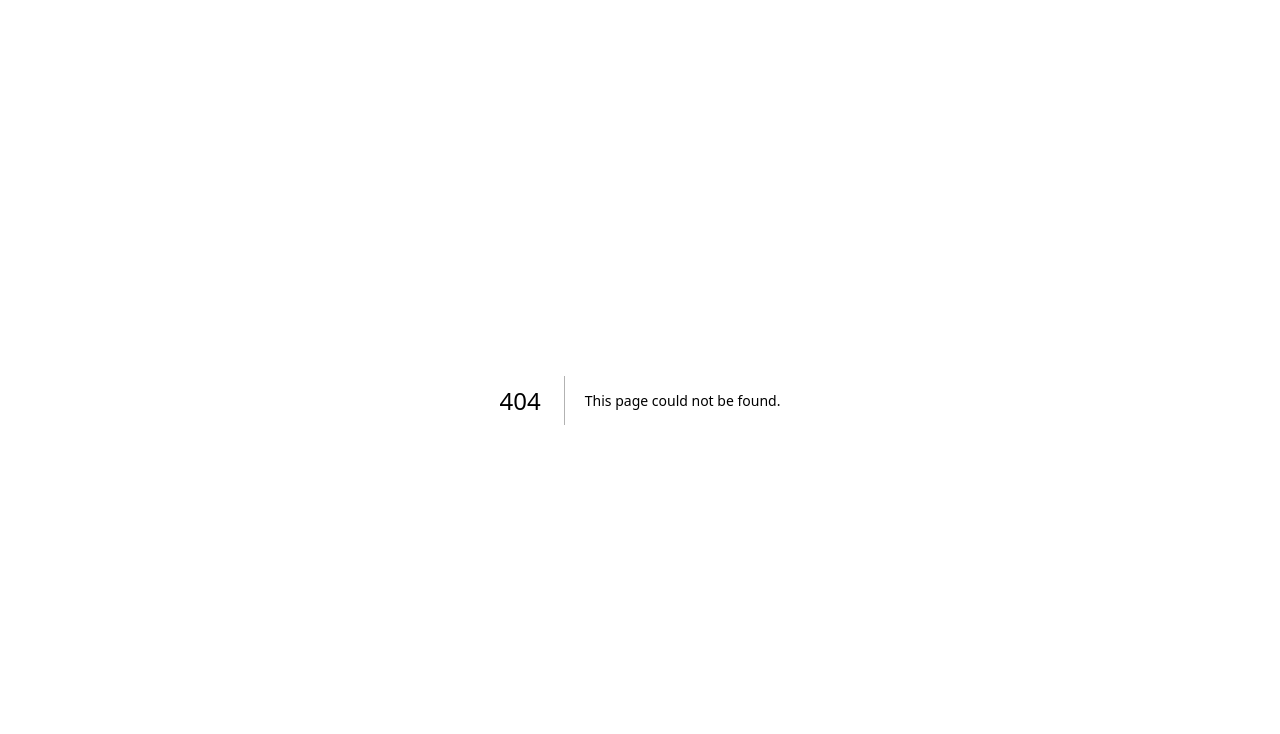
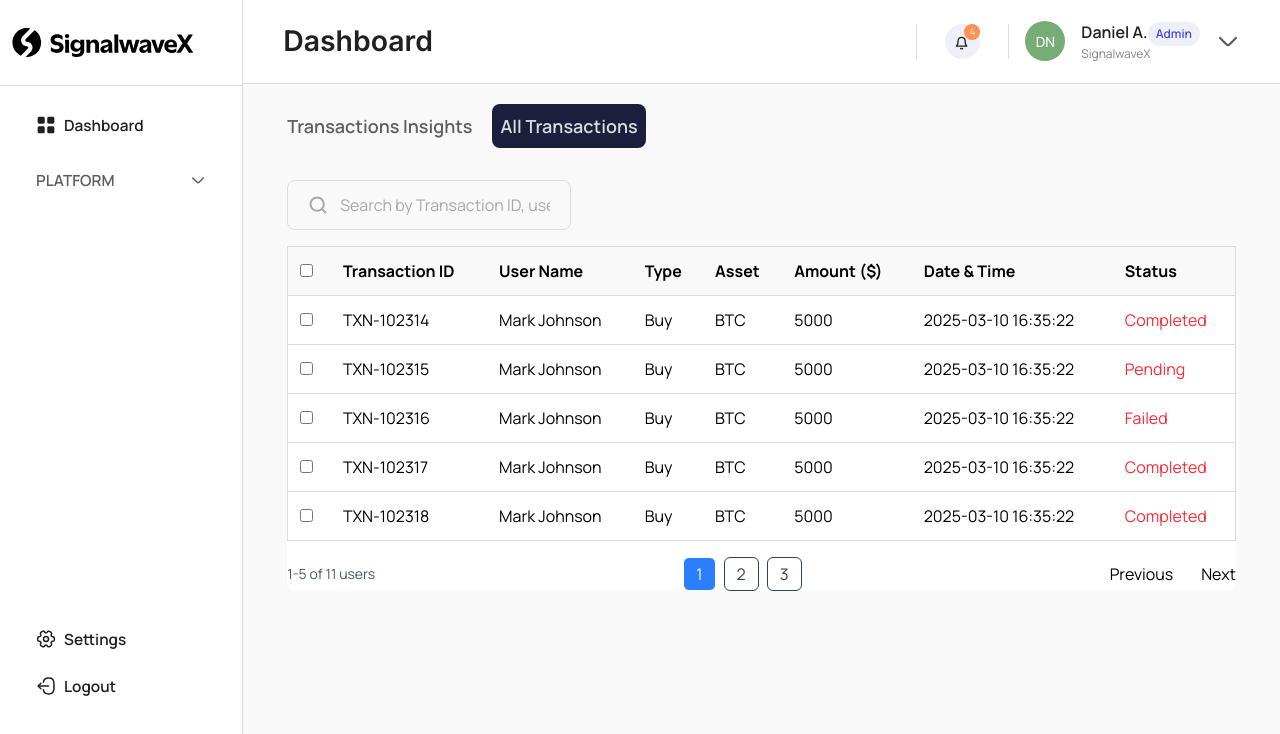
Before and after one commit to Tommymarvel/signal-admin, a Next.js app: page /transactions/all in a window 1280 px wide. Before the commit this address had no page. Shown: the top 734 px of the page. Built offline with nearby package versions, Linux system fonts and the light colour scheme.

Commit message:
latest cooked meal

```diff
--- /dev/null
+++ b/app/(main)/transactions/all/page.tsx
@@ -0,0 +1,22 @@
+import TransactionTable from '@/components/transaction/TransactionTable'
+import Link from 'next/link'
+import React from 'react'
+
+const page = () => {
+  return (
+    <div className="my-5 mx-11">
+        <header className='flex items-center gap-5 mb-8'>
+            <Link href={'/transactions'} className='text-[#5E5E5E] font-man-rope font-semibold text-lg'>
+                Transactions Insights
+            </Link>
+
+            <Link href={'/transactions/all'} className='px-2 py-2 text-gray-100 font-man-rope bg-[#1B1F3B] rounded-lg font-semibold text-lg'>
+                All Transactions
+            </Link>
+        </header>
+        <TransactionTable />
+    </div>
+  )
+}
+
+export default page
--- a/app/(main)/transactions/page.tsx
+++ b/app/(main)/transactions/page.tsx
@@ -14,25 +14,55 @@ const page = () => {
                 All Transactions
             </Link>
         </header>
-        <main className='grid grid-cols-2 bg-white p-6 rounded-[20px] font-man-rope'>
+        <main className='grid grid-cols-[minmax(0,1fr)_100px_minmax(0,1fr)] bg-white p-6 rounded-[20px] font-man-rope'>
             <div>
                 <h4 className='text-black text-lg font-semibold'>
                     Transaction Insights
                 </h4>
-                <div className='border-r border-[#DADCE0]'>
-                    <p className='mt-6 font-medium text-sm text-gray-400'>Users deposited <span className='text-error-red font-semibold'>28.4%</span> more than they withdrew</p>
-                    <div className='flex'>
-                        <Image src={} alt='' />
-                        <div>
-                            <h2>Deposits</h2>
-                            <p>
-
+                <div className='py-6'>
+                    <p className='mb-6 font-medium text-sm text-gray-400'>Users deposited <span className='text-error-red font-semibold'>28.4%</span> more than they withdrew</p>
+                    <section>
+                        <div className='flex gap-4 mb-5'>
+                            <Image src={'/transactions/incoming.svg'} alt='' width={48} height={48} />
+                            <div>
+                                <h2 className='text-[1vw] text-gray-400 font-medium'>Deposits</h2>
+                                <p className='text-black font-bold text-[1.9vw]'>$190,977,000.20</p>
+                            </div>
+                        </div>
+                        <div className='py-4 px-3 bg-white-200 rounded-xl w-fit'>
+                            <h2 className='text-gray-400 text-[1vw] font-medium'>
+                                Deposit Count
+                            </h2>
+                            <p className='text-black font-bold text-[1.9vw]'>
+                                300
                             </p>
                         </div>
+                    </section>
+                    <div className='my-6 pr-5'>
+                        <hr  className='border-[#DADCE0] '/>
                     </div>
-                    <div>
+                    <section>
+                        <div className='flex gap-4 mb-5'>
+                            <Image src={'/transactions/outgoing.svg'} alt='' width={48} height={48} />
+                            <div>
+                                <h2 className='text-[1vw] text-gray-400 font-medium'>Withdrawals</h2>
+                                <p className='text-black font-bold text-[1.9vw]'>$25,977,000.20</p>
+                            </div>
+                        </div>
+                        <div className='py-4 px-3 bg-white-200 rounded-xl w-fit'>
+                            <h2 className='text-gray-400 text-[1vw] font-medium'>
+                                Deposit Count
+                            </h2>
+                            <p className='text-black font-bold text-[1.9vw]'>
+                                1014
+                            </p>
+                        </div>
+                    </section>
+                </div>
+            </div>
+            <div className='py-7 pb-14'>
+                <div className='border-l border-r border-[#DADCE0] w-[1px] h-full'>
 
-                    </div>
                 </div>
             </div>
             <TransactionsChart />
--- a/components/transaction/TransactionChart.tsx
+++ b/components/transaction/TransactionChart.tsx
@@ -1,10 +1,11 @@
 "use client";
+import { Field, Form, Formik } from "formik";
 import { useEffect, useState } from "react";
 import { PieChart, Pie, Cell } from "recharts";
 
 const data = [
-  { name: "Deposits", value: 1182, color: "#00B26D" },
-  { name: "Withdrawals", value: 132, color: "#C0392B" },
+  { name: "Deposits", value: 1182, color: "#19C37D" },
+  { name: "Withdrawals", value: 132, color: "#CF491E" },
 ];
 
 export default function TransactionsChart() {
@@ -17,6 +18,18 @@ export default function TransactionsChart() {
   return (
     <div className="relative flex flex-col items-center">
       {/* PieChart Container */}
+      <Formik
+      initialValues={{filter : 'This Month'}}
+      onSubmit={()=>{
+
+      }}
+      >
+        <Form className="flex justify-end w-full mb-4">
+          <Field as='select' className='cursor-pointer outline-none p-3 rounded-lg border border-gray-100'>
+            <option value="This Month"> This Month</option>
+          </Field>
+        </Form>
+      </Formik>
       <PieChart width={360} height={360}>
         <Pie
           data={data}
@@ -35,17 +48,18 @@ export default function TransactionsChart() {
       </PieChart>
 
       {/* Custom Centered Label */}
-      <div className="absolute top-1/2 left-1/2 transform -translate-x-1/2 -translate-y-1/2 text-center">
-        <p className="text-3xl font-bold">{totalTransactions}</p>
-        <p className="text-sm text-gray-500">Transaction count</p>
+      <div className="absolute top-[45%] left-1/2 transform -translate-x-1/2 -translate-y-1/2 text-center font-man-rope">
+        <p className="text-[1vw] text-black font-medium">Transaction count</p>
+        <p className="text-[40px] font-extrabold mt-2">{totalTransactions}</p>
       </div>
 
       {/* Legend */}
-      <div className="flex justify-between w-full mt-4">
+      <div className="flex justify-between w-full mt-10">
         {data.map((item) => (
-          <div key={item.name} className="flex items-center gap-2">
-            <span className="w-4 h-1" style={{ backgroundColor: item.color }}></span>
-            <p>{item.name}: <strong>{item.value}</strong></p>
+          <div key={item.name} className="flex flex-col gap-2">
+            <span className="w-[10.97vw] h-1" style={{ backgroundColor: item.color }}></span>
+            <p>{item.name}</p>
+            <p className="text-black font-extrabold text-[32px]">{item.value}</p>
           </div>
         ))}
       </div>
--- /dev/null
+++ b/components/transaction/TransactionTable.tsx
@@ -0,0 +1,214 @@
+"use client"
+import Image from "next/image";
+import React, { useState } from "react";
+
+const trxs= [
+    {
+      transactionId: "TXN-102314",
+      userName: "Mark Johnson",
+      type: "Buy",
+      asset: "BTC",
+      amount: 5000.00,
+      dateTime: "2025-03-10 16:35:22",
+      status: "Completed"
+    },
+    {
+      transactionId: "TXN-102315",
+      userName: "Mark Johnson",
+      type: "Buy",
+      asset: "BTC",
+      amount: 5000.00,
+      dateTime: "2025-03-10 16:35:22",
+      status: "Pending"
+    },
+    {
+      transactionId: "TXN-102316",
+      userName: "Mark Johnson",
+      type: "Buy",
+      asset: "BTC",
+      amount: 5000.00,
+      dateTime: "2025-03-10 16:35:22",
+      status: "Failed"
+    },
+    {
+      transactionId: "TXN-102317",
+      userName: "Mark Johnson",
+      type: "Buy",
+      asset: "BTC",
+      amount: 5000.00,
+      dateTime: "2025-03-10 16:35:22",
+      status: "Completed"
+    },
+    {
+      transactionId: "TXN-102318",
+      userName: "Mark Johnson",
+      type: "Buy",
+      asset: "BTC",
+      amount: 5000.00,
+      dateTime: "2025-03-10 16:35:22",
+      status: "Completed"
+    },
+    {
+      transactionId: "TXN-102319",
+      userName: "Mark Johnson",
+      type: "Buy",
+      asset: "BTC",
+      amount: 5000.00,
+      dateTime: "2025-03-10 16:35:22",
+      status: "Completed"
+    },
+    {
+      transactionId: "TXN-102320",
+      userName: "Mark Johnson",
+      type: "Buy",
+      asset: "BTC",
+      amount: 5000.00,
+      dateTime: "2025-03-10 16:35:22",
+      status: "Completed"
+    },
+    {
+      transactionId: "TXN-102321",
+      userName: "Mark Johnson",
+      type: "Buy",
+      asset: "BTC",
+      amount: 5000.00,
+      dateTime: "2025-03-10 16:35:22",
+      status: "Completed"
+    },
+    {
+      transactionId: "TXN-102322",
+      userName: "Mark Johnson",
+      type: "Buy",
+      asset: "BTC",
+      amount: 5000.00,
+      dateTime: "2025-03-10 16:35:22",
+      status: "Completed"
+    },
+    {
+      transactionId: "TXN-102323",
+      userName: "Mark Johnson",
+      type: "Buy",
+      asset: "BTC",
+      amount: 5000.00,
+      dateTime: "2025-03-10 16:35:22",
+      status: "Completed"
+    },
+    {
+      transactionId: "TXN-102324",
+      userName: "Mark Johnson",
+      type: "Buy",
+      asset: "BTC",
+      amount: 5000.00,
+      dateTime: "2025-03-10 16:35:22",
+      status: "Completed"
+    }
+];
+
+
+const TransactionTable = () => {
+  const [selectedTrx, setSelectedTrx] = useState<string[]>([]);
+  const [selectAll, setSelectAll] = useState(false);
+  const [currentPage, setCurrentPage] = useState(1);
+  const trxsPerPage = 5;
+
+  const toggleSelectAll = () => {
+    if (selectAll) {
+        setSelectedTrx([]);
+    } else {
+        setSelectedTrx(trxs.map((trx) => trx.transactionId));
+    }
+    setSelectAll(!selectAll);
+  };
+
+  const toggleSelectTrx = (id : string) => {
+    setSelectedTrx((prevSelected) =>
+      prevSelected.includes(id)
+        ? prevSelected.filter((userId) => userId !== id)
+        : [...prevSelected, id]
+    );
+  };
+  const indexOfLastTrx = currentPage * trxsPerPage;
+  const indexOfFirstTrx = indexOfLastTrx - trxsPerPage;
+  const currentTrx = trxs.slice(indexOfFirstTrx, indexOfLastTrx);
+
+  const paginate = (pageNumber : number) => setCurrentPage(pageNumber);
+
+  return (
+    <div>
+        <div className="mb-4 flex items-center gap-3 w-full max-w-[22.2vw] border border-gray-100 py-3 px-5 rounded-lg">
+            <Image src={'/umanage/search.svg'} alt="" width={20} height={20} />
+            <input
+            type="text"
+            placeholder="Search by Transaction ID, username"
+            className="w-full border-none outline-none text-gray-400 placeholder:text-gray-200"
+            />
+        </div>
+        <main className=" bg-white rounded-lg">
+            <table className="w-full border-collapse border border-gray-100 rounded-lg">
+                <thead>
+                <tr className="bg-white-200 text-left rounded-lg">
+                    <th className="p-3">
+                    <input
+                        type="checkbox"
+                        checked={selectAll}
+                        onChange={toggleSelectAll}
+                    />
+                    </th>
+                    <th className="p-3">Transaction ID</th>
+                    <th className="p-3">User Name</th>
+                    <th className="p-3">Type</th>
+                    <th className="p-3">Asset</th>
+                    <th className="p-3">Amount ($) </th>
+                    <th className="p-3">Date & Time</th>
+                    <th className="p-3">Status</th>
+                </tr>
+                </thead>
+                <tbody>
+                {currentTrx.map((trx) => (
+                    <tr key={trx.transactionId} className="border-t border-gray-100">
+                    <td className="p-3">
+                        <input
+                        type="checkbox"
+                        checked={selectedTrx.includes(trx.transactionId)}
+                        onChange={() => toggleSelectTrx(trx.transactionId)}
+                        />
+                    </td>
+                    <td className="p-3">{trx.transactionId}</td>
+                    <td className="p-3">{trx.userName}</td>
+                    <td className="p-3">{trx.type}</td>
+                    <td className="p-3">{trx.asset}</td>
+                    <td className="p-3">{trx.amount}</td>
+                    <td className="p-3">{trx.dateTime}</td>
+                    <td className={`p-3 ${trx.status === "Active" ? "text-green-500" : "text-red-500"}`}>{trx.status}</td>
+                    </tr>
+                ))}
+                </tbody>
+            </table>
+            <div className="flex justify-between items-center mt-4">
+                <p className="text-sm text-gray-600">1-5 of {trxs.length} users</p>
+                <div className="flex space-x-2">
+                {[...Array(Math.ceil(trxs.length / trxsPerPage)).keys()].map((number) => (
+                    <button
+                    key={number + 1}
+                    onClick={() => paginate(number + 1)}
+                    className={`px-3 py-1 border rounded-md ${currentPage === number + 1 ? "bg-blue-500 text-white" : "bg-white text-gray-700"}`}
+                    >
+                    {number + 1}
+                    </button>
+                ))}
+                </div>
+                <div className="flex items-center gap-7">
+                    <button>
+                        Previous
+                    </button>
+                    <button>
+                        Next
+                    </button>
+                </div>
+            </div>
+        </main>
+    </div>
+  );
+};
+
+export default TransactionTable;
```
